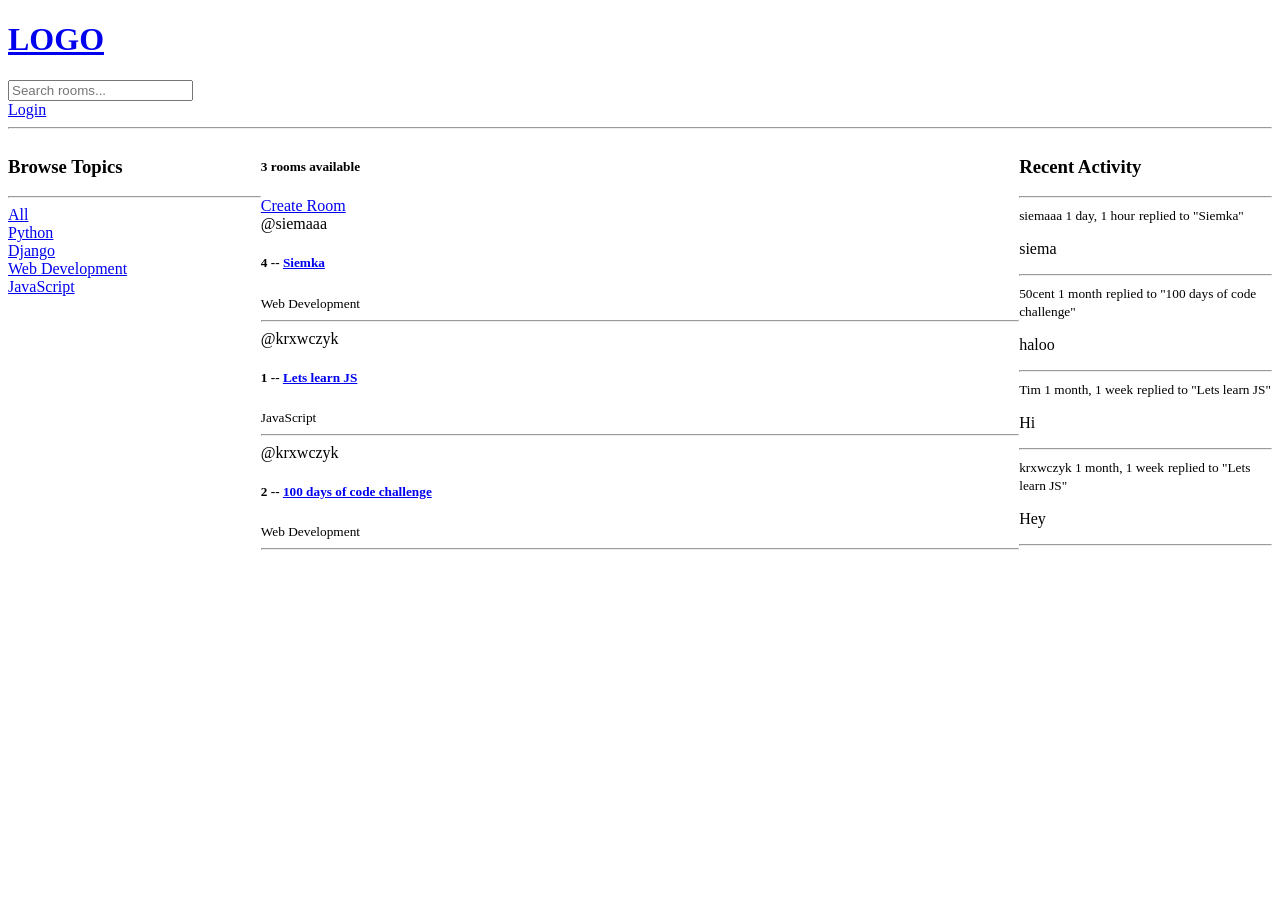
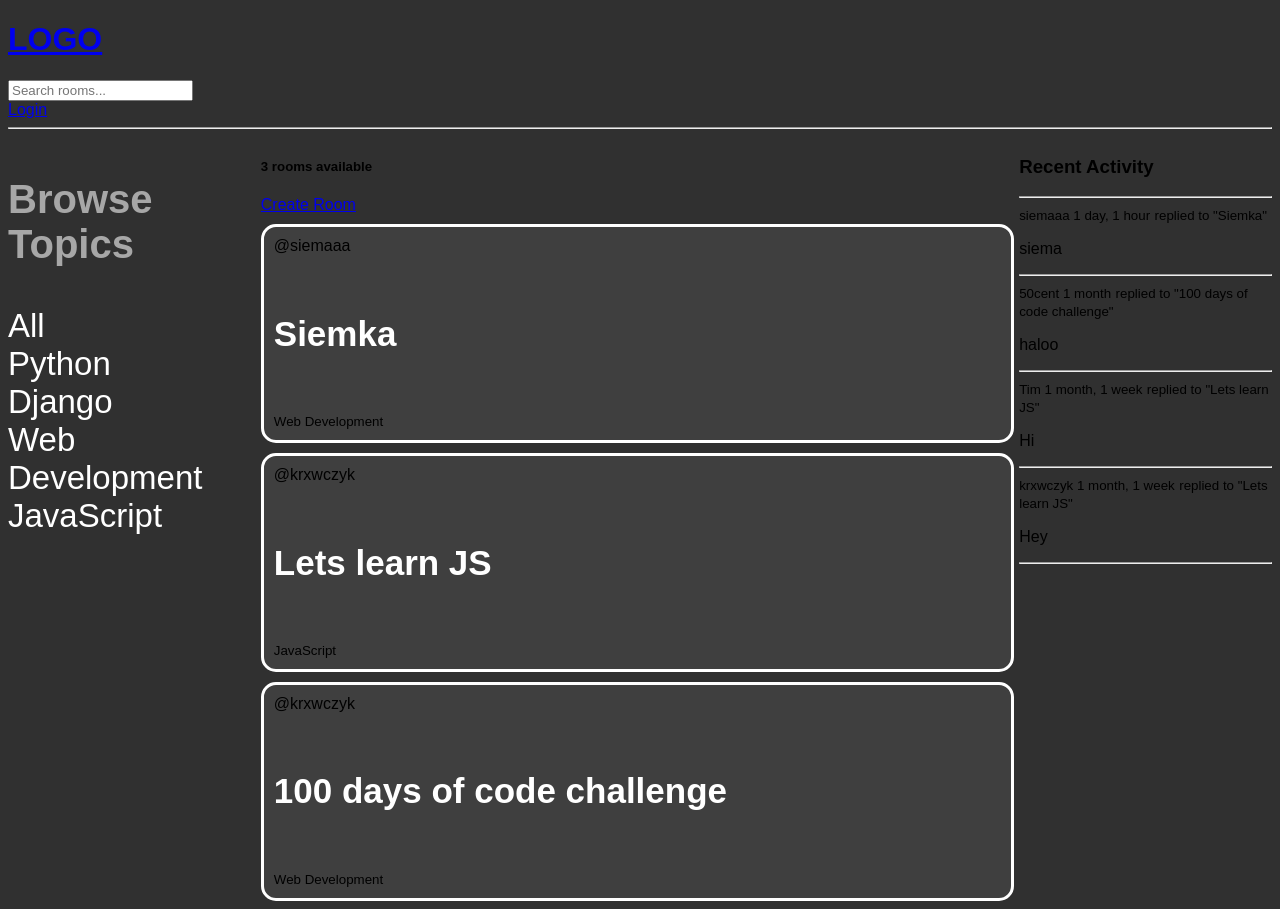
Before and after one commit to krxwczyk/projektkolko, a Django app: page / in a window 1280 px wide. Before the commit the page ends 550 px from the top, so only its background shows below. Run offline with Django 4.2, Linux system fonts and the light colour scheme; data comes from the database, SQL or seed files in the repository; both versions use the stored data as it was after the commit.

Commit message:
css/static

```diff
--- a/base/templates/base/home.html
+++ b/base/templates/base/home.html
@@ -1,25 +1,17 @@
 {% extends 'main.html' %}
 
 {% block content %}
-<style>
-    .home-container {
-        display:grid;
-        grid-template-columns: 1fr 3fr 1fr;
-    }
-</style>
-
 <div class="home-container">
 
-    <div>
+    <div class="topics">
         <h3>Browse Topics</h3>
-        <hr>
 
-        <div>
+        <div class="topic_name">
             <a href="{% url 'home' %}">All</a>
         </div>
 
         {% for topic in topics %}
-            <div>
+            <div class="topic_name">
                 <a href="{% url 'home' %}?q={{topic.name}}">{{topic.name}}</a>
             </div>
         {% endfor %}
@@ -29,17 +21,17 @@
         <h5>{{room_count}} rooms available</h5>
         <a href="{% url 'create-room' %}">Create Room</a>
 
-        <div>
+        <div class="rooms">
             {% for room in rooms %}
 
-            <div>
+            <div class="room">
                 {% if request.user == room.host %}
                 <a href="{% url 'update-room' room.id %}">Edit</a>
                 <a href="{% url 'delete-room' room.id %}">Delete</a>
                 {% endif %}
                 <span>@{{room.host.username}}</span>
-                <h5>{{room.id}} -- <a href="/room/{{room.id}}">{{room.name}}</a></h5>
-                <small>{{room.topic}}</small><hr>
+                <h5><a href="/room/{{room.id}}">{{room.name}}</a></h5>
+                <small>{{room.topic}}</small>
             </div>
 
             {% endfor %}
--- /dev/null
+++ b/static/css/style.css
@@ -0,0 +1,39 @@
+
+body
+{
+    background-color: rgb(48, 48, 48);
+    font-family: arial;
+}
+
+.home-container
+{
+        display:grid;
+        grid-template-columns: 1fr 3fr 1fr;
+}
+.topics h3
+{
+    color:rgb(167, 167, 167);
+    font-size: 40px;
+}
+.topic_name a
+{
+    text-decoration: none;
+    color:rgb(255, 255, 255);
+    font-size: 33px;
+}
+.topic_name a:hover{
+    text-decoration: underline;
+}
+.room{
+    border: 3px solid white;
+    margin-top: 10px;
+    border-radius: 15px;
+    padding: 10px ;
+    margin-right: 5px;
+    background-color: rgb(63, 63, 63);
+}
+.room a,.room h5{
+    text-decoration: none;
+    color: white;
+    font-size: 35px;
+}
--- a/studybud/settings.py
+++ b/studybud/settings.py
@@ -11,7 +11,6 @@ https://docs.djangoproject.com/en/4.2/ref/settings/
 """
 
 from pathlib import Path
-
 # Build paths inside the project like this: BASE_DIR / 'subdir'.
 BASE_DIR = Path(__file__).resolve().parent.parent
 
@@ -121,6 +120,11 @@ USE_TZ = True
 
 STATIC_URL = 'static/'
 
+STATICFILES_DIRS=[
+    BASE_DIR / 'static'
+]
+
+
 # Default primary key field type
 # https://docs.djangoproject.com/en/4.2/ref/settings/#default-auto-field
 
--- a/templates/main.html
+++ b/templates/main.html
@@ -4,6 +4,8 @@
     <meta charset="UTF-8">
     <meta name="viewport" content="width=device-width, initial-scale=1.0">
     <title>Document</title>
+    {% load static %}
+    <link rel="stylesheet" href="{% static '/css/style.css' %}">
 </head>
 <body>
 
```
Also changed, not shown: db.sqlite3.
